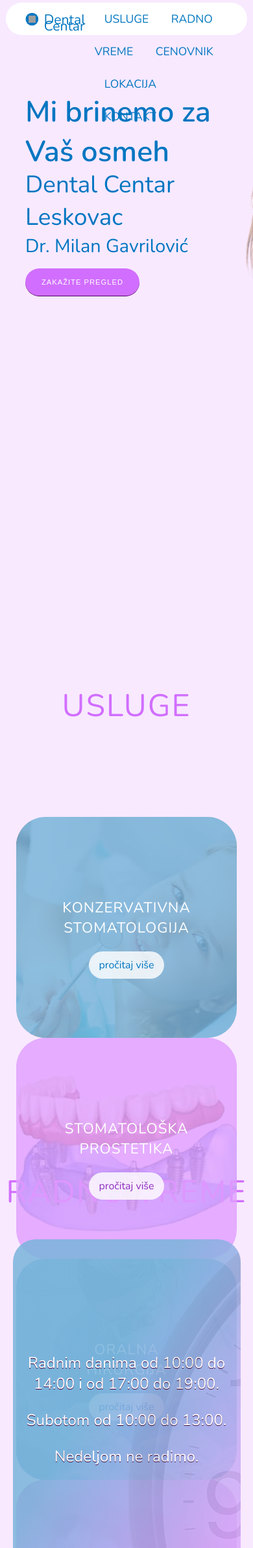
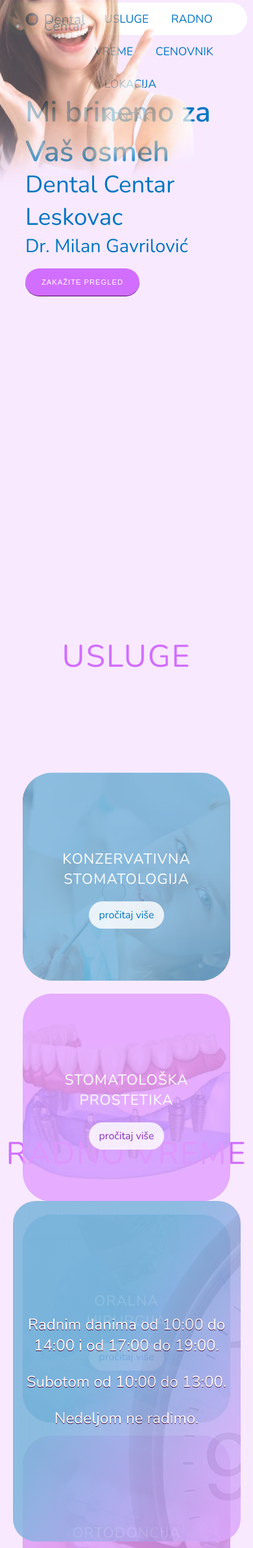
Before and after one commit to zitj/Dental-Centar, a PHP site: page / in a window 390 px wide; the page is wider, and only the part inside the window is pictured. Shown: the top 2382 px of that part at 65% size. Run offline with PHP 8.4, Linux system fonts and the light colour scheme; grey boxes are pictures that could not be loaded.

Commit message:
laptop responsive finished

```diff
--- a/style/style.css
+++ b/style/style.css
@@ -185,8 +185,8 @@ header nav a:hover {
 
 .heroSection .right img {
   opacity: .7;
-  margin-top: -150px;
-  margin-right: -150px;
+  top: -20%;
+  right: -16%;
   position: absolute;
   height: 800px;
   width: 800px;
@@ -206,6 +206,15 @@ header nav a:hover {
   }
 }
 
+@media (max-width: 1090px) {
+  .heroSection .right img {
+    height: 450px;
+    width: 450px;
+    margin-top: -100px;
+    right: 10%;
+  }
+}
+
 .servicesSection {
   display: -webkit-box;
   display: -ms-flexbox;
@@ -215,9 +224,9 @@ header nav a:hover {
           justify-content: center;
 }
 
-@media (max-width: 1500px) {
+@media (max-width: 1090px) {
   .servicesSection {
-    margin-top: -10%;
+    margin-top: -30%;
   }
 }
 
@@ -236,6 +245,7 @@ header nav a:hover {
 @media (max-width: 1500px) {
   .servicesSection .container {
     width: 90%;
+    height: 90%;
   }
 }
 
@@ -248,6 +258,7 @@ header nav a:hover {
 .servicesSection .container .service {
   height: 360px;
   width: 360px;
+  margin: 10px;
   border-radius: 45px;
 }
 
@@ -255,6 +266,13 @@ header nav a:hover {
   .servicesSection .container .service {
     height: 340px;
     width: 340px;
+  }
+}
+
+@media (max-width: 1140px) {
+  .servicesSection .container .service {
+    height: 320px;
+    width: 320px;
   }
 }
 
@@ -350,7 +368,8 @@ header nav a:hover {
 
 @media (max-width: 1500px) {
   .workHoursSection {
-    margin-top: 7%;
+    margin-top: 15%;
+    margin-bottom: 10%;
   }
 }
 
@@ -444,6 +463,12 @@ header nav a:hover {
   overflow: hidden;
 }
 
+@media (max-width: 1500px) {
+  .contactSection {
+    margin-top: 10%;
+  }
+}
+
 .contactSection .container {
   background-image: linear-gradient(120deg, #7ab4dbda 40%, #e19fffd2);
   position: relative;
@@ -452,6 +477,7 @@ header nav a:hover {
   padding: 100px 0;
   margin: 0 auto;
   overflow: hidden;
+  height: 300px;
 }
 
 @media (max-width: 1500px) {
@@ -470,6 +496,7 @@ header nav a:hover {
 
 .contactSection .container .text {
   margin-left: 9%;
+  margin-top: 2.5%;
   z-index: 1;
 }
 
--- a/style/style.scss
+++ b/style/style.scss
@@ -72,7 +72,6 @@ header{
 }
 .heroSection{
     display: flex;
-    // justify-content: space-between;
     position: relative;
     width: 70%;
     margin: 12.5% auto 0%;
@@ -140,8 +139,8 @@ header{
 
         img{
         opacity: .7;
-        margin-top: -150px;
-        margin-right: -150px;
+        top: -20%;
+        right: -16%;
         position: absolute;
         height: 800px;
         width: 800px;
@@ -153,14 +152,23 @@ header{
             height: 500px;
             width: 500px;
             }
-        }
-    }
+
+        @media (max-width: 1090px) {
+            height: 450px;
+            width: 450px;
+            margin-top: -100px;
+            right: 10%;
+            }
+    }}
 }
 .servicesSection{
     display: flex;
     justify-content: center;
     @media (max-width: 1500px) {
-        margin-top: -10%;
+
+        }
+    @media (max-width: 1090px) {
+        margin-top: -30%;
         }
     .container{
         height: 80%;
@@ -170,6 +178,7 @@ header{
         flex-wrap: wrap;
         @media (max-width: 1500px) {
             width: 90%;
+            height: 90%;
             }
         @media (max-width: 1280px) {
             height: 90%;
@@ -177,10 +186,18 @@ header{
         .service{
             height: 360px;
             width: 360px;
+            margin: 10px;
             border-radius: 45px;
             @media (max-width: 1500px) {
             height: 340px;
             width: 340px;
+                }
+            @media (max-width: 1140px) {
+            height: 320px;
+            width: 320px;
+                }
+            @media (max-width: 1090px) {
+
                 }
             &:nth-child(1){
                 background: none;
@@ -260,7 +277,8 @@ header{
 .workHoursSection{
     text-align: center;
     @media (max-width: 1500px) {
-        margin-top: 7%;
+        margin-top: 15%;
+        margin-bottom: 10%;
              }
     .container{
         background-image: linear-gradient(120deg, $dental-light-blue 40%, $dental-light-pink);
@@ -272,6 +290,7 @@ header{
         overflow: hidden;
         @media (max-width: 1500px) {
            width: 90%;
+
                 }
         img{
             position: absolute;
@@ -336,7 +355,9 @@ header{
 }
 }
 .contactSection{
-
+    @media (max-width: 1500px) {
+       margin-top: 10%;
+               }
     .container{
         background-image: linear-gradient(120deg, $dental-light-blue 40%, $dental-light-pink);
         position: relative;
@@ -345,6 +366,7 @@ header{
         padding: 100px 0;
         margin:0 auto;
         overflow: hidden;
+        height: 300px;
         @media (max-width: 1500px) {
             width: 90%;
                    }
@@ -357,6 +379,7 @@ header{
         }
         .text{
          margin-left: 9%;
+         margin-top: 2.5%;
          z-index: 1;
         p{
             font-size: 2em;
```
Also changed, not shown: 1 other file.
